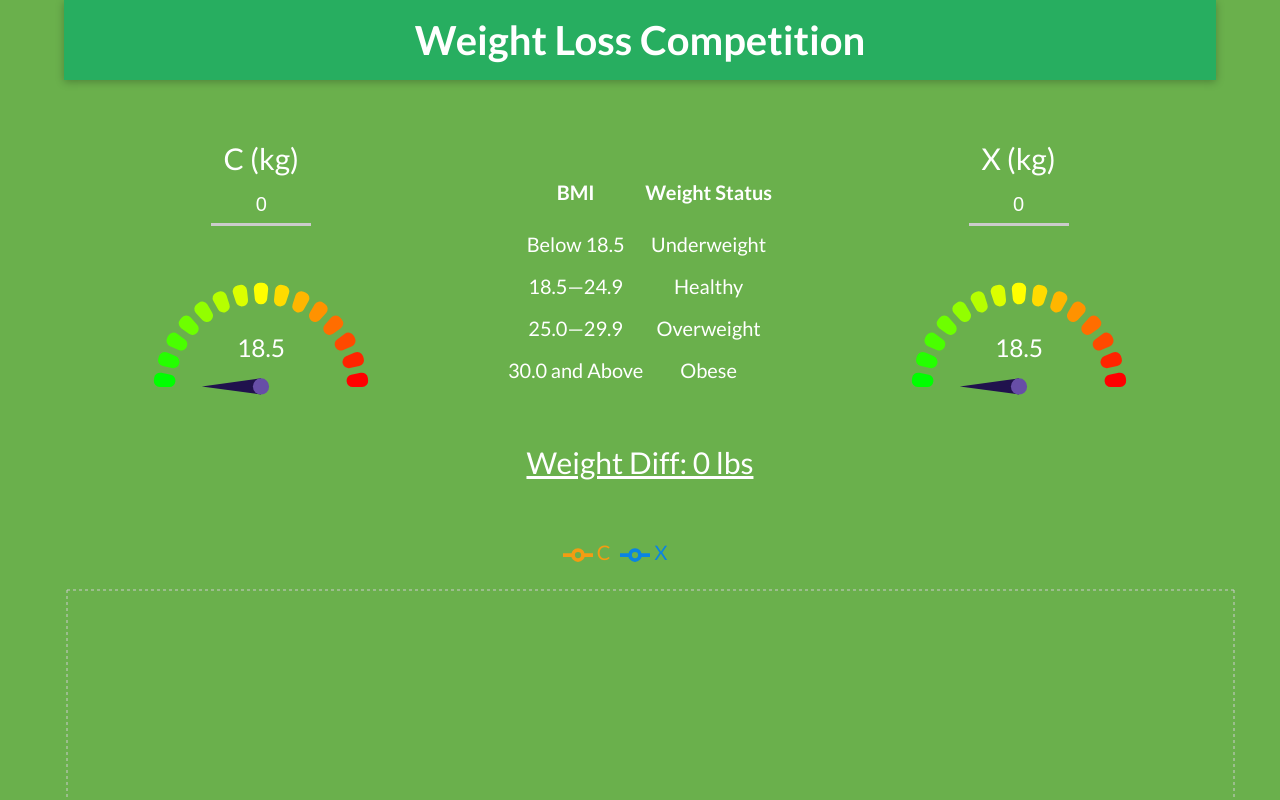
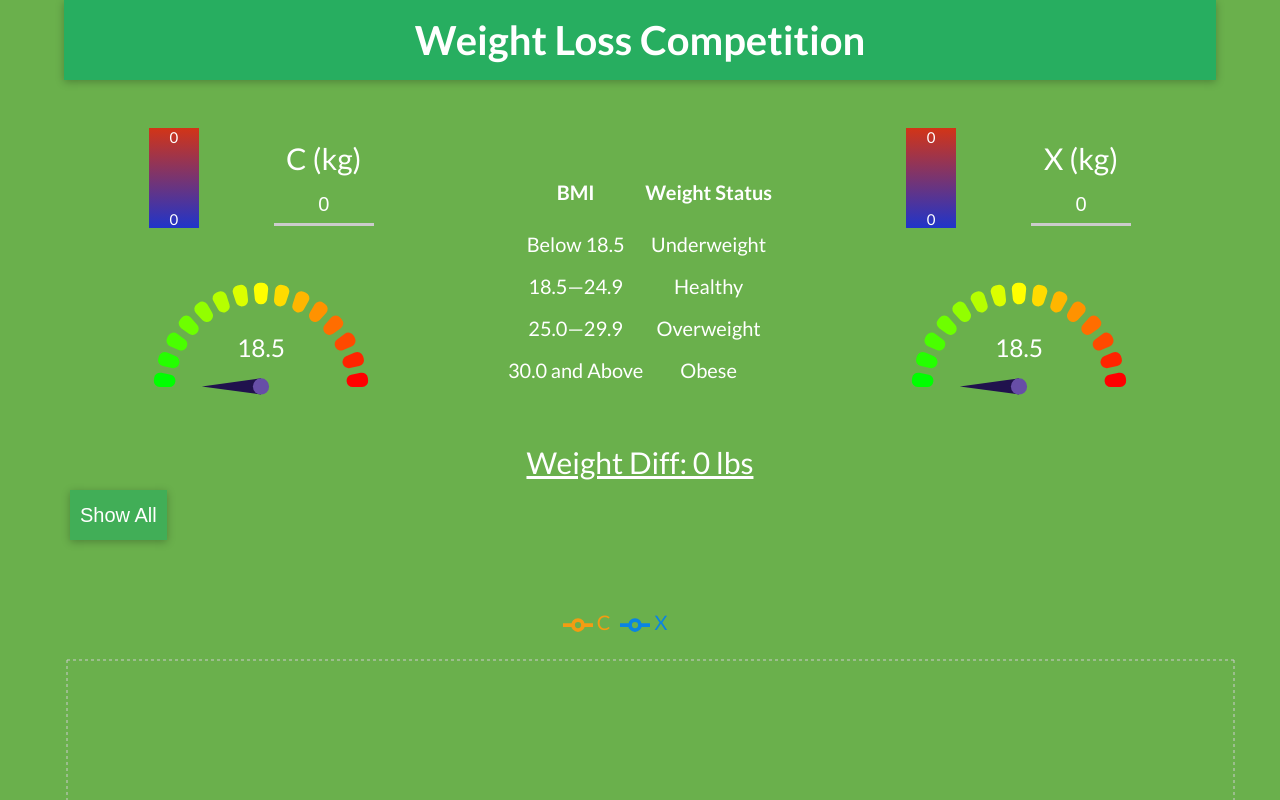
Before and after one commit to herxch/WLC_Front, a React (Create React App) app: page / in a window 1280 px wide. Shown: the top 800 px of the page. Built offline with nearby package versions, Linux system fonts and the light colour scheme; no server answers.

Commit message:
UI update

```diff
--- a/src/App.js
+++ b/src/App.js
@@ -5,11 +5,19 @@ import Header from './components/Layout/Header.js';
 import BMI from './components/Layout/BMI.js';
 import TwoLineChart from './components/UI/TwoLineChart.js';
 import AuthContext from './store/auth-context.js';
+import LoadingSpinner from './components/UI/LoadingSpinner';
 
 const App = (props) => {
   const authCtx = useContext(AuthContext);
   const [messages, setMessages] = useState(null);
-  const [weightData, setWeightData] = useState({ me: 0, x: 0 });
+  const [weightData, setWeightData] = useState({
+    me: 0,
+    meH: 0,
+    meL: 0,
+    x: 0,
+    xH: 0,
+    xL: 0,
+  });
   const [meIsValid, setMeIsValid] = useState(false);
   const [xIsValid, setXIsValid] = useState(false);
   const [showModal, setShowModal] = useState(false);
@@ -17,6 +25,13 @@ const App = (props) => {
   const [modalInputId, setModalInputId] = useState('');
   const [isMeAuth, setIsMeAuth] = useState(false);
   const [isXAuth, setIsXAuth] = useState(false);
+  const [isNewRecord, setIsNewRecord] = useState(false);
+  const [isLoading, setIsLoading] = useState(false);
+  const [showWholeChart, setShowWholeChart] = useState(false);
+  const [halfMonthData, setHalfMonthData] = useState([
+    { name: 'C', data: [] },
+    { name: 'X', data: [] },
+  ]);
 
   const [data, setData] = useState([
     { name: 'C', data: [] },
@@ -29,39 +44,81 @@ const App = (props) => {
   };
 
   const myFetch = useCallback(async () => {
-    // setIsLoading(true);
-    // if (props.type === 'signup') {
-    //   setIsLogin(false);
-    // }
-    // if (props.type === 'login') setIsLogin(true);
+    setIsLoading(true);
     try {
       const me = await fetch(`${process.env.REACT_APP_BACKEND_URL}/api/me`);
       const meData = await me.json();
       const x = await fetch(`${process.env.REACT_APP_BACKEND_URL}/api/x`);
       const xData = await x.json();
-      if (!me.ok || !x.ok) {
-        throw new Error(meData.message || xData.message);
+      const meH = await fetch(`${process.env.REACT_APP_BACKEND_URL}/api/me/h`);
+      const meHData = await meH.json();
+      const meL = await fetch(`${process.env.REACT_APP_BACKEND_URL}/api/me/l`);
+      const meLData = await meL.json();
+      const xH = await fetch(`${process.env.REACT_APP_BACKEND_URL}/api/x/h`);
+      const xHData = await xH.json();
+      const xL = await fetch(`${process.env.REACT_APP_BACKEND_URL}/api/x/l`);
+      const xLData = await xL.json();
+      if (!me.ok || !x.ok || !meH.ok || !meL.ok || !xH.ok || !xL.ok) {
+        throw new Error(
+          meData.message ||
+            xData.message ||
+            meHData.message ||
+            meLData.message ||
+            xHData.message ||
+            xLData.message
+        );
       }
 
       setData([meData, xData]);
+      let firstDay = new Date();
+      firstDay.setDate(firstDay.getDate() - 15);
+      const strFirstDay = firstDay.toLocaleDateString('en-CA');
+      setHalfMonthData([
+        {
+          ...meData,
+          data: meData.data.filter((item) => item.date > strFirstDay),
+        },
+        {
+          ...xData,
+          data: xData.data.filter((item) => item.date > strFirstDay),
+        },
+      ]);
       setWeightData({
         me: meData.data[meData.data.length - 1].me,
+        meH: meHData.data,
+        meL: meLData.data,
         x: xData.data[xData.data.length - 1].x,
+        xH: xHData.data,
+        xL: xLData.data,
       });
+      if (
+        weightData.me === weightData.meH ||
+        weightData.me === weightData.meL ||
+        weightData.x === weightData.xH ||
+        weightData.x === weightData.xL
+      ) {
+        setIsNewRecord(true);
+      }
       const today = new Date().toLocaleDateString('en-CA');
-
       if (meData.data[meData.data.length - 1].date !== today) {
         setMeIsValid(true);
       }
       if (xData.data[xData.data.length - 1].date !== today) {
         setXIsValid(true);
       }
-      // setIsLoading(false);
+      setIsLoading(false);
     } catch (err) {
-      // setIsLoading(false);
+      setIsLoading(false);
       setMessages(err);
     }
-  }, []);
+  }, [
+    weightData.me,
+    weightData.meH,
+    weightData.meL,
+    weightData.x,
+    weightData.xH,
+    weightData.xL,
+  ]);
 
   useEffect(() => {
     myFetch();
@@ -161,10 +218,20 @@ const App = (props) => {
     </form>
   );
 
+  const onChartToggleHandler = () => {
+    setShowWholeChart((prev) => !prev);
+  };
+
   return (
     <div>
       {showModal && <Modal onClose={onCloseModalHandler}>{modalForm}</Modal>}
       <Header />
+      {isLoading && (
+        <div className={'centered'}>
+          <LoadingSpinner />
+        </div>
+      )}
+      {!isLoading && (
         <BMI
           meIsValid={meIsValid}
           xIsValid={xIsValid}
@@ -176,8 +243,16 @@ const App = (props) => {
           isXAuth={isXAuth}
           onSetMeIsValid={onSetMeIsValidHandler}
           onSetXIsValid={onSetXIsValidHandler}
+          isNewRecord={isNewRecord}
         />
-      <TwoLineChart data={data} />
+      )}
+      {!isLoading && (
+        <button type='button' className={'btn'} onClick={onChartToggleHandler}>
+          {showWholeChart ? 'Show Recent 15 Days' : 'Show All'}
+        </button>
+      )}
+      {!isLoading && showWholeChart && <TwoLineChart data={data} />}
+      {!isLoading && !showWholeChart && <TwoLineChart data={halfMonthData} />}
     </div>
   );
 };
--- a/src/components/Layout/BMI.js
+++ b/src/components/Layout/BMI.js
@@ -2,6 +2,7 @@ import { Fragment, useRef, useContext } from 'react';
 import Input from '../UI/Input';
 import BMIChart from '../UI/BMIChart';
 import AuthContext from '../../store/auth-context';
+import newR from '../../img/new.png';
 
 import classes from './BMI.module.css';
 
@@ -111,7 +112,12 @@ const BMI = (props) => {
   return (
     <Fragment>
       <div className={classes['BMI-container']}>
-        <div className={classes['BMI-me']}>
+        <div className={classes['BMI-me-container']}>
+          <div className={classes['BMI-inner']}>
+            <div className={classes.HLbar}>
+              <span>{props.weightData.meH}</span>
+              <span>{props.weightData.meL}</span>
+            </div>
             <Input
               id='me'
               label='C'
@@ -123,6 +129,8 @@ const BMI = (props) => {
               onClick={onClickHandler}
               InputRef={meInputRef}
             />
+            {props.isNewRecord && <img src={newR} alt='new record' />}
+          </div>
           <BMIChart id='meChart' BMIPct={meBMIPct} />
         </div>
         <div className={classes.middle}>
@@ -154,7 +162,12 @@ const BMI = (props) => {
             className={classes.weightdiff}
           >{`Weight Diff:  ${weightDiff} lbs`}</div>
         </div>
-        <div className={classes['BMI-x']}>
+        <div className={classes['BMI-x-container']}>
+          <div className={classes['BMI-inner']}>
+            <div className={classes.HLbar}>
+              <span>{props.weightData.xH}</span>
+              <span>{props.weightData.xL}</span>
+            </div>
             <Input
               id='x'
               label='X'
@@ -166,6 +179,8 @@ const BMI = (props) => {
               onClick={onClickHandler}
               InputRef={xInputRef}
             />
+            {props.isNewRecord && <img src={newR} alt='new record' />}
+          </div>
           <BMIChart id='xChart' BMIPct={xBMIPct} />
         </div>
       </div>
--- a/src/components/Layout/BMI.module.css
+++ b/src/components/Layout/BMI.module.css
@@ -3,6 +3,28 @@
   height: 40rem;
   display: flex;
   justify-content: center;
+}
+
+.BMI-inner {
+  display: flex;
+  align-items: center;
+  justify-content: center;
+}
+
+.BMI-inner img {
+  height: 8rem;
+  width: 8rem;
+}
+
+.HLbar {
+  display: flex;
+  flex-direction: column;
+  justify-content: space-between;
+  height: 10rem;
+  width: 5rem;
+  color: white;
+  font-size: 1.5rem;
+  background-image: linear-gradient(rgb(255, 0, 0, 0.7), rgb(0, 0, 255, 0.7));
 }
 
 .middle {
@@ -33,7 +55,7 @@
     flex-direction: column;
     height: auto;
   }
-  .BMI-container .BMI-me {
+  .BMI-container .BMI-me-container {
     height: 53rem;
   }
   .middle {
@@ -44,7 +66,17 @@
     margin-top: 3rem;
     font-size: 4rem;
   }
-  .BMI-container .BMI-x {
+  .BMI-container .BMI-x-container {
     height: 53rem;
   }
+  .HLbar {
+    height: 12rem;
+    width: 5rem;
+    font-size: 2rem;
+  }
+  .BMI-inner img {
+    height: 10rem;
+    width: 10rem;
+    margin: 0 2rem;
+  }
 }
--- /dev/null
+++ b/src/components/UI/LoadingSpinner.js
@@ -0,0 +1,7 @@
+import classes from './LoadingSpinner.module.css';
+
+const LoadingSpinner = () => {
+  return <div className={classes.spinner}>Loading...Please Wait...</div>;
+};
+
+export default LoadingSpinner;
--- /dev/null
+++ b/src/components/UI/LoadingSpinner.module.css
@@ -0,0 +1,27 @@
+.spinner {
+  display: inline-block;
+  width: 8rem;
+  height: 8rem;
+  color: white;
+  font-size: 3rem;
+  width: 50rem;
+}
+.spinner:after {
+  content: ' ';
+  display: block;
+  width: 6.4rem;
+  height: 6.4rem;
+  margin: 2rem auto;
+  border-radius: 50%;
+  border: 1rem solid white;
+  border-color: white transparent white transparent;
+  animation: spinner 2s linear infinite;
+}
+@keyframes spinner {
+  0% {
+    transform: rotate(0deg);
+  }
+  100% {
+    transform: rotate(360deg);
+  }
+}
--- a/src/index.css
+++ b/src/index.css
@@ -102,6 +102,27 @@ body {
   color: #ffffff;
 }
 
+.btn {
+  /* position: absolute;
+  z-index: 10; */
+  padding: 1rem;
+  width: auto;
+  height: 5rem;
+  font-size: 2rem;
+  background-color: rgba(39, 174, 96, 0.6);
+  border: none;
+  color: white;
+
+  cursor: pointer;
+  white-space: nowrap;
+  margin: 1rem 7rem;
+  box-shadow: 0 2px 8px rgba(0, 0, 0, 0.25);
+}
+.btn:hover {
+  background-color: #219150;
+  color: #ffffff;
+}
+
 @media screen and (min-resolution: 192dpi) and (min-width: 600px),
   (min-width: 1200px) {
 }
```
Also changed, not shown: src/img/new.png (added). Lines whose indentation alone changed are shown as unchanged.
